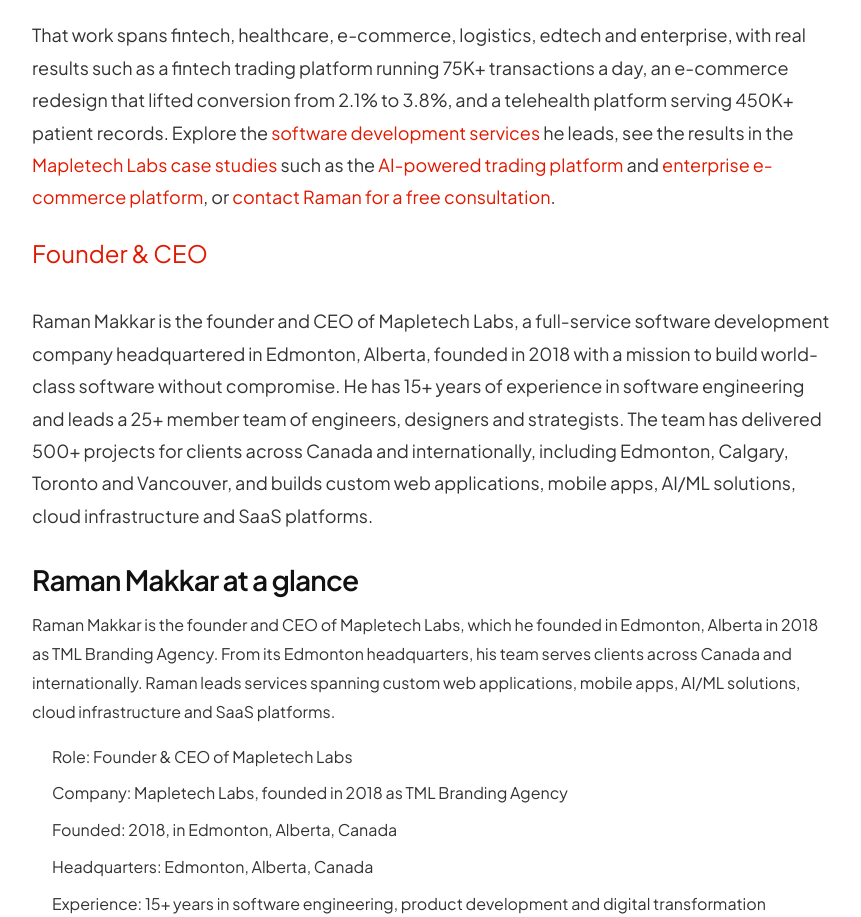
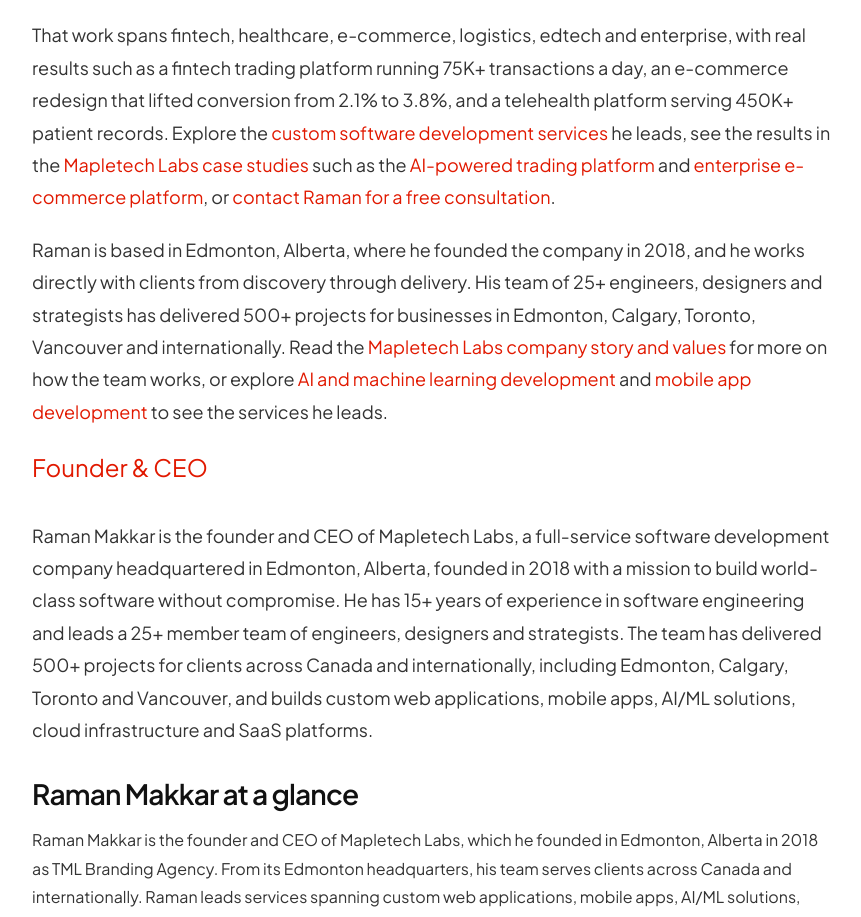
Before and after one commit to Ramanmakkar1/MapletechlabsRed, a Next.js app: page /about/raman-makkar in a window 1280 px wide. Shown: the part 980-1897 px from the top of the page, without its empty margins (16-877 px from the left). Built offline with nearby package versions, Linux system fonts and the light colour scheme; no server answers.

Commit message:
autopilot: Strengthen Raman founder entity page
Task #15350, written by morph/morph-dsv41flash-1017.

```diff
--- a/src/app/about/raman-makkar/page.tsx
+++ b/src/app/about/raman-makkar/page.tsx
@@ -186,11 +186,21 @@ export default function RamanPage() {
               That work spans fintech, healthcare, e-commerce, logistics, edtech and enterprise, with real results such as
               a fintech trading platform running 75K+ transactions a day, an e-commerce redesign that lifted conversion
               from 2.1% to 3.8%, and a telehealth platform serving 450K+ patient records. Explore the{' '}
-              <Link href="/services" style={{ color: 'var(--brand)' }}>software development services</Link> he
+              <Link href="/services/software-development" style={{ color: 'var(--brand)' }}>custom software development services</Link> he
               leads, see the results in the <Link href="/case-studies" style={{ color: 'var(--brand)' }}>Mapletech Labs case studies</Link> such as the{' '}
               <Link href="/case-studies/fintech-trading-platform" style={{ color: 'var(--brand)' }}>AI-powered trading platform</Link> and{' '}
               <Link href="/case-studies/ecommerce-platform" style={{ color: 'var(--brand)' }}>enterprise e-commerce platform</Link>,
               or <Link href="/contact" style={{ color: 'var(--brand)' }}>contact Raman for a free consultation</Link>.
+            </p>
+            <p style={{ fontSize: '18px', lineHeight: 1.8, marginBottom: '20px', color: 'var(--body)', maxWidth: '800px' }}>
+              Raman is based in Edmonton, Alberta, where he founded the company in 2018, and he works directly with
+              clients from discovery through delivery. His team of 25+ engineers, designers and strategists has delivered
+              500+ projects for businesses in Edmonton, Calgary, Toronto, Vancouver and internationally. Read the{' '}
+              <Link href="/about" style={{ color: 'var(--brand)' }}>Mapletech Labs company story and values</Link> for
+              more on how the team works, or explore{' '}
+              <Link href="/services/ai-ml" style={{ color: 'var(--brand)' }}>AI and machine learning development</Link>{' '}
+              and <Link href="/services/mobile-app-development" style={{ color: 'var(--brand)' }}>mobile app development</Link>{' '}
+              to see the services he leads.
             </p>
             <p style={{ fontSize: '24px', color: 'var(--brand)', marginBottom: '32px' }}>Founder &amp; CEO</p>
             <p style={{ fontSize: '18px', lineHeight: 1.8, marginBottom: '32px', color: 'var(--body)', maxWidth: '800px' }}>
```
